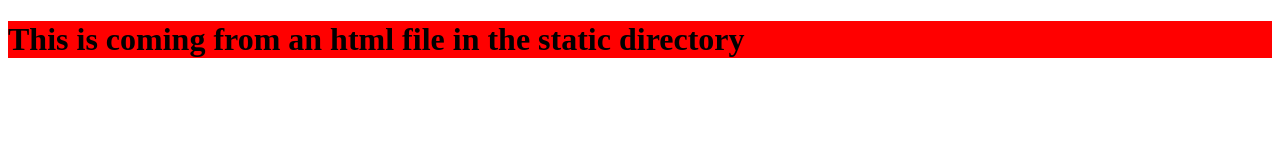
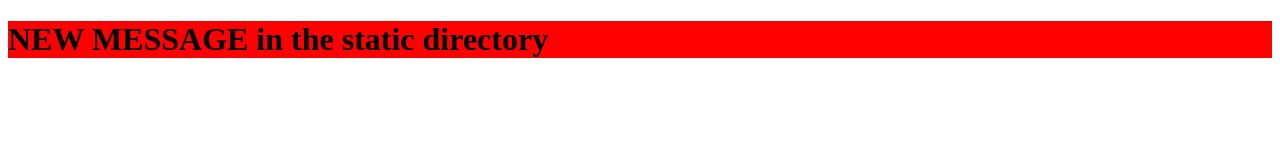
Before and after one commit to WilsonTharp/express_practice, a website: page public/index.html in a window 1280 px wide. Drawn offline with Linux system fonts and the light colour scheme.

Commit message:
hey we're practicing this

```diff
--- a/public/index.html
+++ b/public/index.html
@@ -8,6 +8,6 @@
     <link rel="stylesheet" href="style.css">
 </head>
 <body>
-    <h1>This is coming from an html file in the static directory</h1>
+    <h1>NEW MESSAGE in the static directory</h1>
 </body>
 </html>
```
Also changed, not shown: 1 other file.
